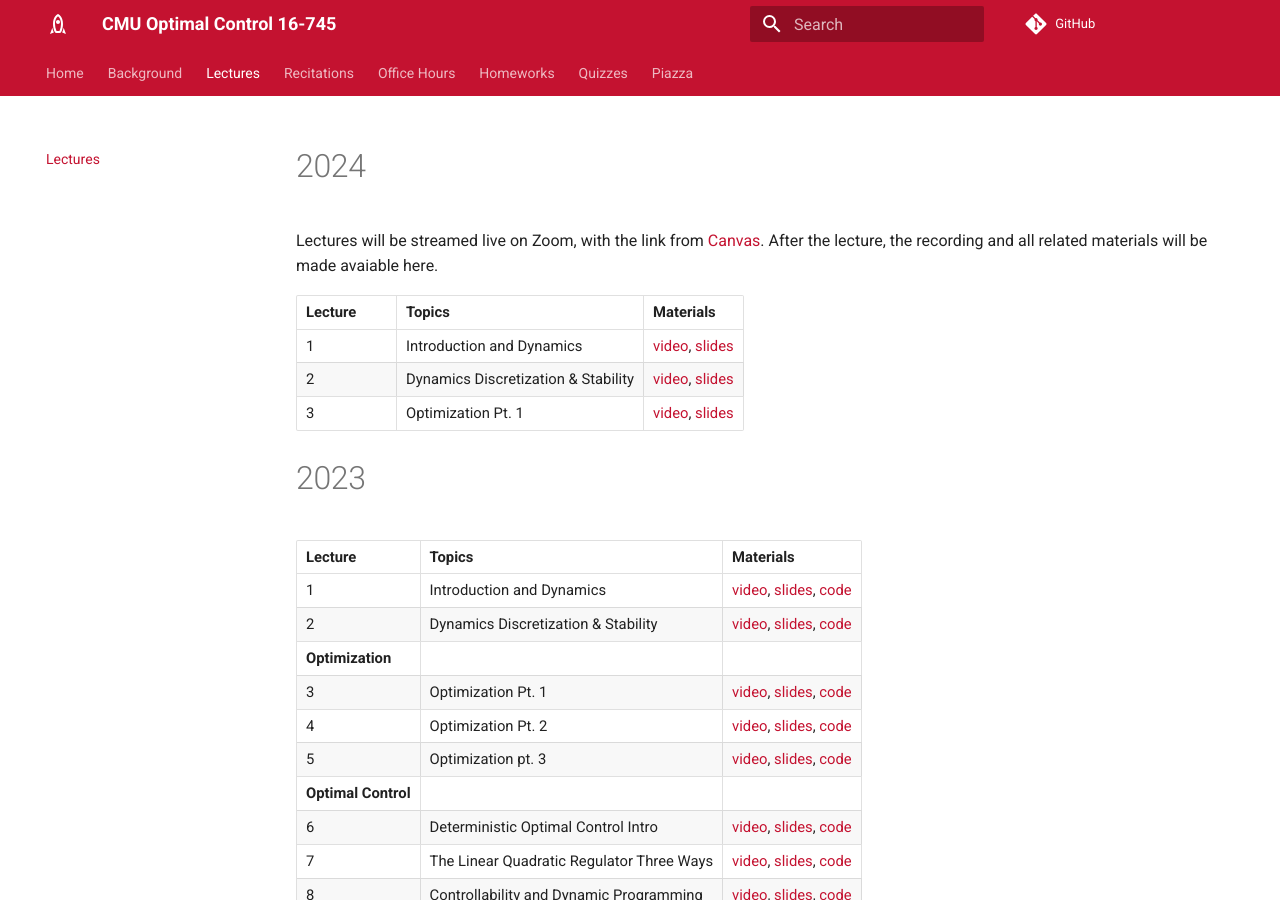
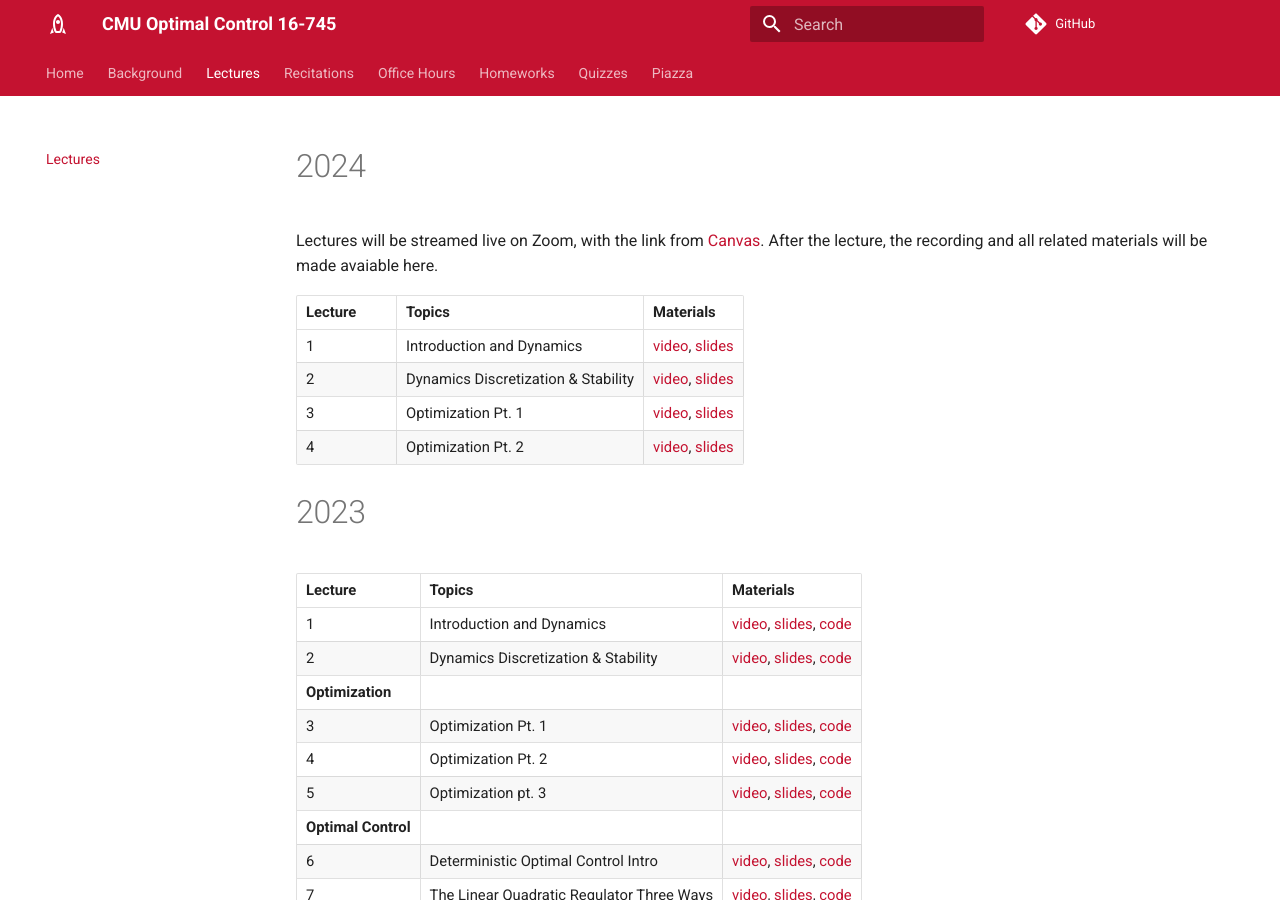
Before and after one commit to cmu-optimal-control/cmu-optimal-control.github.io, an MkDocs documentation site: the page built from docs/lectures.md, in a window 1280 px wide and 900 px high. Built offline with MkDocs 1.6.1 and Material for MkDocs 9.7.7, drawn with Linux system fonts in a browser that asks for light colours.

Commit message:
added lec 4

```diff
--- a/docs/lectures.md
+++ b/docs/lectures.md
@@ -7,7 +7,7 @@ Lectures will be streamed live on Zoom, with the link from [Canvas](https://canv
 | 1     | Introduction and Dynamics      |[video](https://www.youtube.com/watch?v=Kj88Nory8ec), [slides](https://github.com/Optimal-Control-16-745/lecture-notebooks/tree/master/Lecture%201) |
 | 2     | Dynamics Discretization & Stability      |[video](https://youtu.be/Ne6oUqjAT6o), [slides](https://github.com/Optimal-Control-16-745/lecture-notebooks/tree/master/Lecture%202) |
 | 3     | Optimization Pt. 1      |[video](https://www.youtube.com/watch?v=FV8r2o0ZUiM), [slides](https://github.com/Optimal-Control-16-745/lecture-notebooks/tree/master/Lecture%203) |
-
+| 4     | Optimization Pt. 2      |[video](https://www.youtube.com/watch?v=VPvpe75JHNQ), [slides](https://github.com/Optimal-Control-16-745/lecture-notebooks/tree/master/Lecture%204) |
 
 # 2023
 
```
